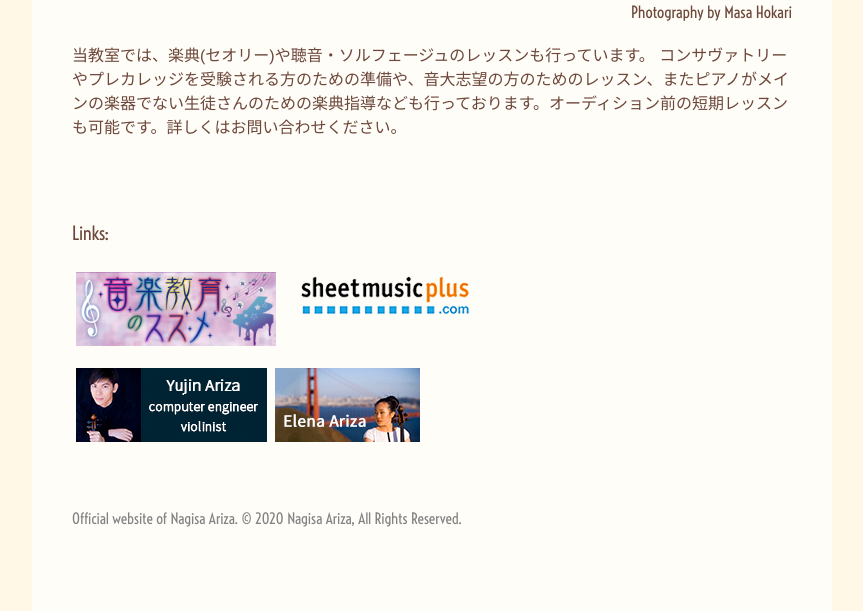
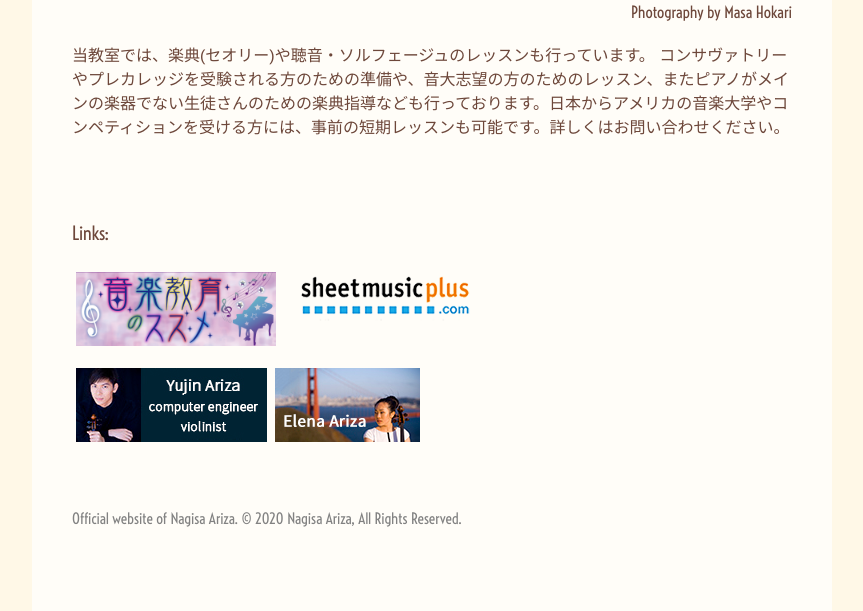
Before and after one commit to dawnstar63/nagisaariza-website, a Jekyll site: the page built from language-jp/theory.md, in a window 1280 px wide. Shown: the part 601-1212 px from the top of the page, without its empty margins (208-1071 px from the left). Built offline with Jekyll 4.4.1, drawn with Linux system fonts in a browser that asks for light colours; nearby versions of some CDN libraries.

Commit message:
update theory lessons

```diff
--- a/language-jp/theory.md
+++ b/language-jp/theory.md
@@ -11,4 +11,4 @@ permalink: /jp/lessons/theory/
 <br>
 
 当教室では、楽典(セオリー)や聴音・ソルフェージュのレッスンも行っています。
-コンサヴァトリーやプレカレッジを受験される方のための準備や、音大志望の方のためのレッスン、またピアノがメインの楽器でない生徒さんのための楽典指導なども行っております。オーディション前の短期レッスンも可能です。詳しくはお問い合わせください。
+コンサヴァトリーやプレカレッジを受験される方のための準備や、音大志望の方のためのレッスン、またピアノがメインの楽器でない生徒さんのための楽典指導なども行っております。日本からアメリカの音楽大学やコンペティションを受ける方には、事前の短期レッスンも可能です。詳しくはお問い合わせください。
```
Also changed, not shown: language-en/theory.md (+1 -1 lines).
